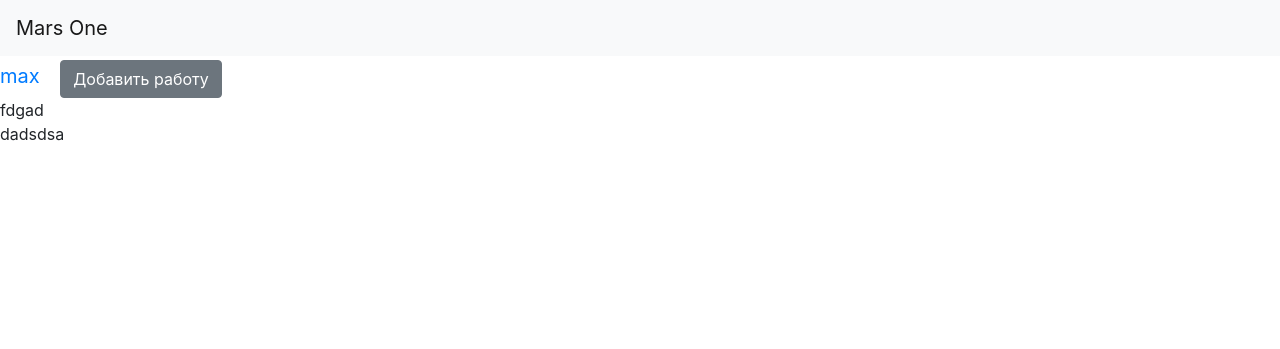
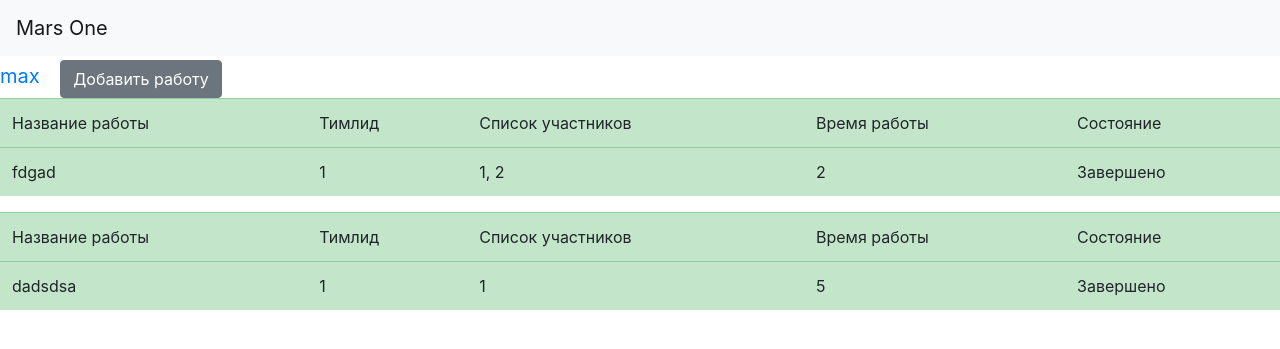
Before and after one commit to maksimka1234567/show-jobs, a Flask app: page / in a window 1280 px wide. Shown: the top 349 px of the page. Run offline with Flask 3, Linux system fonts and the light colour scheme; a user stored in the database is signed in; some libraries are stand-ins or nearby versions.

Commit message:
update 2

```diff
--- a/templates/base.html
+++ b/templates/base.html
@@ -32,8 +32,28 @@
     <a href="jobs" class="btn btn-secondary">Добавить работу</a>
     {% endif %}
     {% if current_user.is_authenticated %}
+    <title>Works Log</title>
     {% for job in current_user.jobs %}
-    <div>{{ job.job }}</div>
+    <table class="table table-success table-striped-columns">
+        <tr>
+            <td>Название работы</td>
+            <td>Тимлид</td>
+            <td>Список участников</td>
+            <td>Время работы</td>
+            <td>Состояние</td>
+        </tr>
+        <tr>
+            <td>{{job.job}}</td>
+            <td>{{job.team_leader}}</td>
+            <td>{{job.collaborators}}</td>
+            <td>{{job.work_size}}</td>
+            {% if job.is_finished %}
+                <td>Завершено</td>
+            {% else %}
+                <td>Не завершено</td>
+            {% endif %}
+        </tr>
+    </table>
     {% endfor %}
     {% endif %}
 </nav>
```
Also changed, not shown: db/blogs.db. Lines whose indentation alone changed are shown as unchanged.
